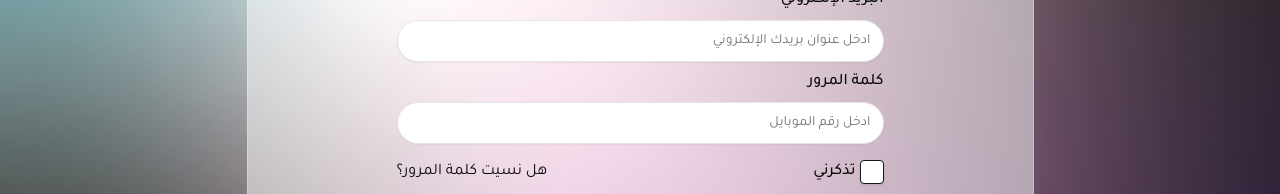
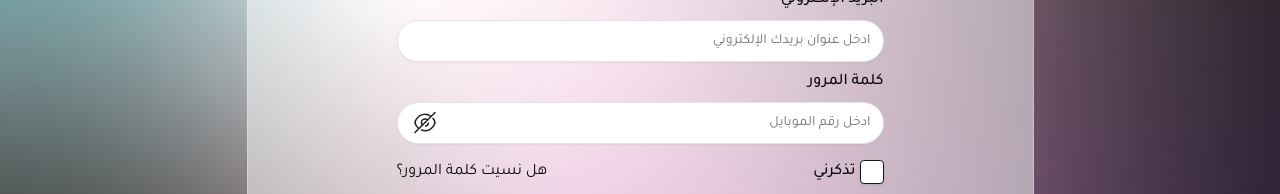
Before and after one commit to Waleedkhttab95/thekaa_fronend, a Next.js app: page /login in a window 1280 px wide. Shown: the part 367-561 px from the top of the page. Built offline with nearby package versions, Linux system fonts and the light colour scheme; no server answers; what tailwindcss-rtl would draw is missing.

Commit message:
change error behavior on login form, adding show password logo and applying it

```diff
--- a/src/components/organisms/LoginForm.tsx
+++ b/src/components/organisms/LoginForm.tsx
@@ -1,4 +1,7 @@
 "use client";
+
+import { useEffect, useState } from "react";
+import Image from "next/image";
 
 import { zodResolver } from "@hookform/resolvers/zod";
 import { useForm } from "react-hook-form";
@@ -16,12 +19,16 @@ import {
 import { Input } from "@/components/atoms/input";
 import GoogleButton from "../atoms/GoogleButton";
 import { getLoginSchema } from "@/lib/schemas";
-import { useTranslations } from "next-intl";
+import { useLocale, useTranslations } from "next-intl";
 import { CardDescription } from "../molecules/card";
 import { Checkbox } from "../atoms/checkbox";
+import EyeSlashed from "../../../public/eye-slash.svg";
 
 export function LoginForm() {
   const t = useTranslations("LoginPage");
+  const locale = useLocale();
+
+  const [showPassword, setShowPassword] = useState(false);
 
   const form = useForm<z.infer<ReturnType<typeof getLoginSchema>>>({
     resolver: zodResolver(getLoginSchema(t)),
@@ -31,6 +38,25 @@ export function LoginForm() {
       rememberMe: false,
     },
   });
+
+  const emailValue = form.getValues("email");
+  const passwordValue = form.getValues("password");
+
+  useEffect(() => {
+    if (emailValue) {
+      form.clearErrors("email");
+    }
+  }, [emailValue, form]);
+
+  useEffect(() => {
+    if (passwordValue) {
+      form.clearErrors("password");
+    }
+  }, [passwordValue, form]);
+
+  useEffect(() => {
+    form.clearErrors();
+  }, [locale, form]);
 
   function onSubmit(data: z.infer<ReturnType<typeof getLoginSchema>>) {
     console.log(data);
@@ -62,15 +88,25 @@ export function LoginForm() {
           control={form.control}
           name="password"
           render={({ field }) => (
-            <FormItem>
+            <FormItem className="relative">
               <FormLabel>{t("formInputs.password.label")}</FormLabel>
               <FormControl>
                 <Input
                   placeholder={t("formInputs.password.placeholder")}
-                  type="password"
+                  type={showPassword ? "text" : "password"}
                   {...field}
                 />
               </FormControl>
+              <Image
+                className="absolute top-[32px] end-4 cursor-pointer"
+                src={EyeSlashed}
+                alt="eye-slashed"
+                width={24}
+                height={24}
+                onClick={() => {
+                  setShowPassword((prev) => !prev);
+                }}
+              />
               <FormMessage />
             </FormItem>
           )}
@@ -100,13 +136,13 @@ export function LoginForm() {
           </p>
         </div>
         <div className="w-full flex flex-col gap-y-4 mt-6">
-          <Button>{t("loginButton")}</Button>
+          <Button type="submit">{t("loginButton")}</Button>
           <CardDescription className="relative flex items-center gap-x-2 w-full text-center text-sm">
             <span className="flex-1 h-px bg-[#E7E4E5]"></span>
             <span className="px-2">{t("continueWith")}</span>
             <span className="flex-1 h-px bg-[#E7E4E5]"></span>
           </CardDescription>
-          <GoogleButton />
+          <GoogleButton type="button" />
         </div>
       </form>
     </Form>
```
Also changed, not shown: public/eye-slash.svg (added).
